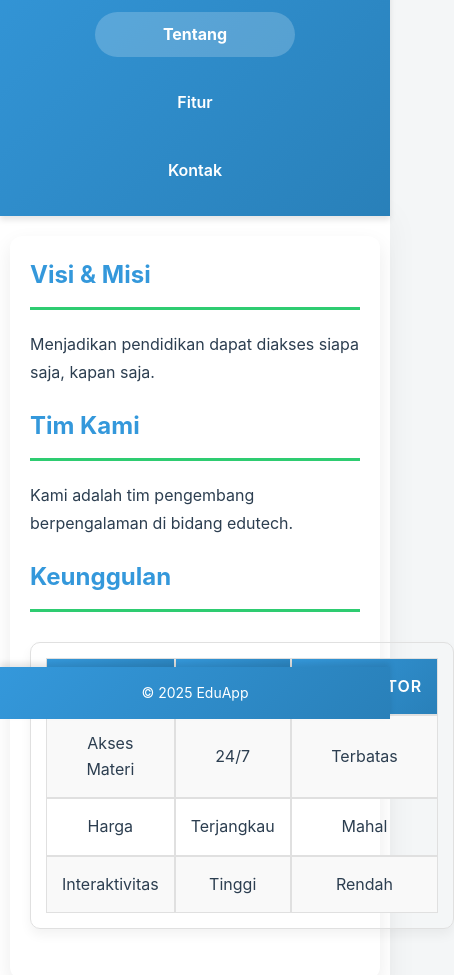
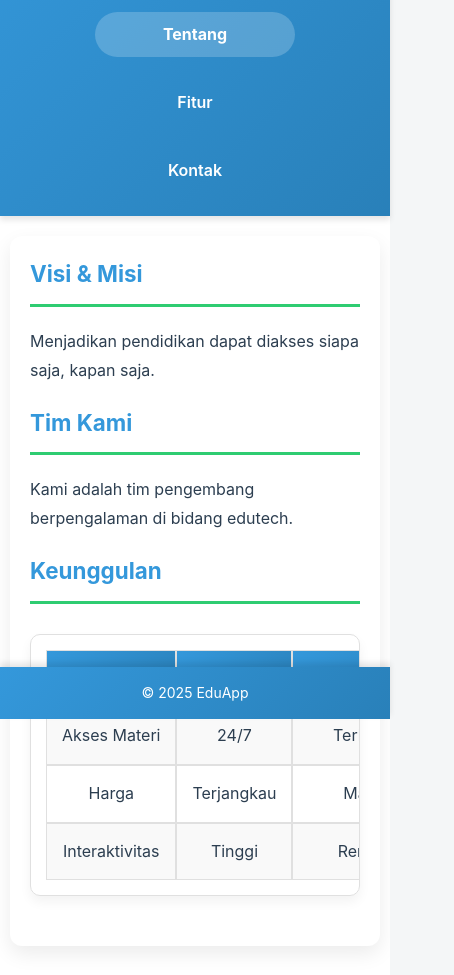
Before and after one commit to Mihaly24/UCP1_20230140013_A, a plain HTML site: page about.html in a window 390 px wide. Shown: the part 125-1100 px from the top of the page, 454 px wide, since content can reach past the window. Drawn offline with Linux system fonts and the light colour scheme.

Commit message:
make it mobile friendly

```diff
--- a/about.css
+++ b/about.css
@@ -216,4 +216,14 @@ footer {
     section {
         padding: 20px;
     }
+
+    table {
+        overflow-x: auto;
+        display: block;
+        white-space: nowrap;
+    }
+
+    h2 {
+        font-size: 1.4rem;
+    }
 }
```
Also changed, not shown: about.html (+1 -0 lines), contact.css (+7 -0 lines), contact.html (+1 -0 lines), features.html (+1 -1 lines).
